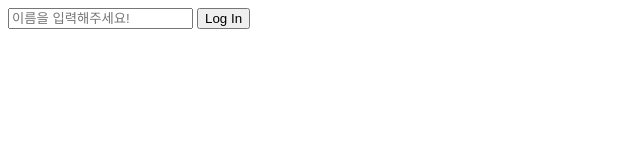
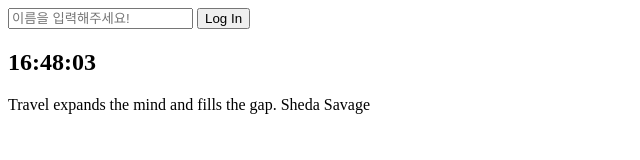
Before and after one commit to 2-daoni/vanilla-JS-Chrome-App, a plain HTML site: page index.html in a window 1280 px wide. Shown: the whole page, without its empty margins (0-640 px from the left). Drawn offline with Linux system fonts and the light colour scheme.

Commit message:
시계, 명언 표시

```diff
--- a/index.html
+++ b/index.html
@@ -4,7 +4,7 @@
   <meta charset="UTF-8">
   <meta http-equiv="X-UA-Compatible" content="IE=edge">
   <meta name="viewport" content="width=device-width, initial-scale=1.0">
-  <link rel="stylesheet" href="style.css">
+  <link rel="stylesheet" href="css/style.css">
   <title>Momentum</title>
 </head>
 <body>
@@ -12,8 +12,16 @@
     <input required maxlength="15" type="text" placeholder="이름을 입력해주세요!" class="input">
     <button>Log In</button>
   </form>
+  <h2 id="clock"></h2>
   <h1 id="greeting" class="hidden"></h1>
+  <div id="quote">
+    <span class="quote"></span>
+    <span class="author"></span>
+  </div>
 
-  <script src="app.js"></script>
+  <!-- JS -->
+  <script src="js/greeting.js"></script>
+  <script src="js/clock.js"></script>
+  <script src="js/quotes.js"></script>
 </body>
 </html>
--- /dev/null
+++ b/js/clock.js
@@ -0,0 +1,13 @@
+const clock = document.getElementById("clock");
+
+function getClock() {
+  const date = new Date();
+  const hours = String(date.getHours()).padStart(2,"0");
+  const minutes = String(date.getMinutes()).padStart(2,"0");
+  const seconds = String(date.getSeconds()).padStart(2, "0");
+
+  clock.innerText = `${hours}:${minutes}:${seconds}`;
+}
+
+getClock();
+setInterval(getClock, 1000);
--- /dev/null
+++ b/js/quotes.js
@@ -0,0 +1,51 @@
+const quotes = [
+  {
+    quote: "The way to get started is to quit talking and begin doing.",
+    author: "Walt Disney",
+  },
+  {
+    quote: "Life is what happens when you're busy making other plans.",
+    author: "John Lennon",
+  },
+  {
+    quote:
+      "The world is a book and those who do not travel read only one page.",
+    author: "Saint Augustine",
+  },
+  {
+    quote: "Life is either a daring adventure or nothing at all.",
+    author: "Helen Keller",
+  },
+  {
+    quote: "To Travel is to Live",
+    author: "Hans Christian Andersen",
+  },
+  {
+    quote: "Only a life lived for others is a life worthwhile.",
+    author: "Albert Einstein",
+  },
+  {
+    quote: "You only live once, but if you do it right, once is enough.",
+    author: "Mae West",
+  },
+  {
+    quote: "Never go on trips with anyone you do ntot love.",
+    author: "Hemmingway",
+  },
+  {
+    quote: "We wander for distraction, but we travel for fulfilment.",
+    author: "Hilaire Belloc",
+  },
+  {
+    quote: "Travel expands the mind and fills the gap.",
+    author: "Sheda Savage",
+  },
+];
+
+const quote = document.querySelector("#quote .quote");
+const author = document.querySelector("#quote .author");
+
+todaysQuote = (quotes[Math.floor(Math.random() * quotes.length)]);
+
+quote.innerText = todaysQuote.quote;
+author.innerText = todaysQuote.author;
```
Also changed, not shown: css/style.css (renamed from style.css), js/greeting.js (renamed from app.js).
